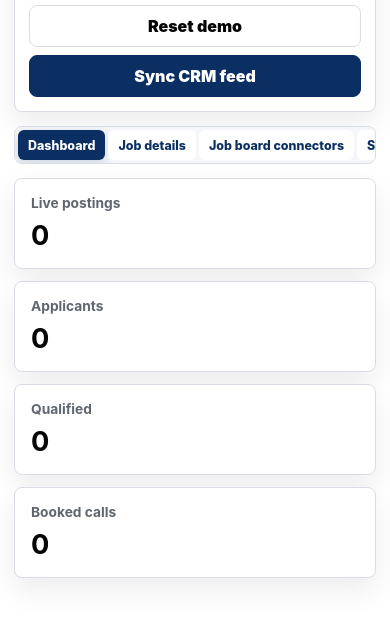
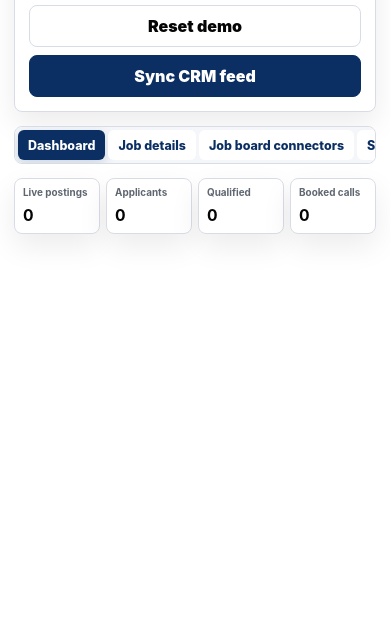
Before and after one commit to camnapper062603/closepilot-crm, a website: page recruiting.html in a window 390 px wide. Shown: the part 149-772 px from the top of the page. Drawn offline with Linux system fonts and the light colour scheme.

Commit message:
Keep mobile summary data in rows

```diff
--- a/recruiting.css
+++ b/recruiting.css
@@ -494,6 +494,27 @@ textarea {
     font-size: 1.45rem;
   }
 
+  .metrics {
+    gap: 6px;
+    grid-template-columns: repeat(4, minmax(0, 1fr));
+  }
+
+  .metrics article {
+    min-width: 0;
+    overflow-wrap: anywhere;
+    padding: 8px;
+  }
+
+  .metrics span {
+    font-size: 0.62rem;
+    line-height: 1.2;
+  }
+
+  .metrics strong {
+    font-size: 0.98rem;
+    line-height: 1.15;
+  }
+
   .topbar,
   .panel-heading,
   .candidate-head,
--- a/styles.css
+++ b/styles.css
@@ -2760,6 +2760,114 @@ button.insight-card:hover {
     width: 100%;
   }
 
+  .metrics,
+  .contact-summary,
+  .dial-summary,
+  .pipeline-health,
+  .task-summary,
+  .backup-summary,
+  .plan-summary,
+  .team-summary,
+  .contact-profile-stats {
+    gap: 6px;
+    grid-template-columns: repeat(4, minmax(0, 1fr));
+  }
+
+  .source-report-grid,
+  .insight-list,
+  .dial-info-grid,
+  .detail-grid,
+  .goal-summary,
+  .brief-grid,
+  .automation-summary,
+  .forecast-summary,
+  .workspace-profile-summary {
+    gap: 6px;
+    grid-template-columns: repeat(3, minmax(0, 1fr));
+  }
+
+  .forecast-row {
+    grid-template-columns: repeat(2, minmax(0, 1fr));
+  }
+
+  .metrics article,
+  .contact-summary article,
+  .dial-summary article,
+  .dial-info-grid article,
+  .pipeline-health article,
+  .task-summary article,
+  .backup-summary article,
+  .plan-summary article,
+  .team-summary article,
+  .workspace-profile-summary article,
+  .contact-profile-stats article,
+  .goal-summary article,
+  .forecast-summary article,
+  .brief-grid div,
+  .detail-grid article,
+  .source-card-main,
+  .source-card-meta,
+  .insight-card {
+    min-width: 0;
+    overflow-wrap: anywhere;
+    padding: 8px;
+  }
+
+  .metrics span,
+  .contact-summary span,
+  .dial-summary span,
+  .dial-info-grid span,
+  .pipeline-health span,
+  .task-summary span,
+  .backup-summary span,
+  .plan-summary span,
+  .team-summary span,
+  .workspace-profile-summary span,
+  .contact-profile-stats span,
+  .goal-summary span,
+  .goal-summary small,
+  .source-card-main span,
+  .source-card-main small,
+  .source-card-meta span,
+  .insight-card span,
+  .insight-card p,
+  .brief-grid span,
+  .detail-grid span {
+    font-size: 0.62rem;
+    line-height: 1.2;
+  }
+
+  .metrics strong,
+  .contact-summary strong,
+  .dial-summary strong,
+  .dial-info-grid strong,
+  .pipeline-health strong,
+  .task-summary strong,
+  .backup-summary strong,
+  .plan-summary strong,
+  .team-summary strong,
+  .workspace-profile-summary strong,
+  .contact-profile-stats strong,
+  .goal-summary strong,
+  .forecast-summary strong,
+  .source-card-main strong,
+  .insight-card strong,
+  .brief-grid strong,
+  .detail-grid strong {
+    font-size: 0.86rem;
+    line-height: 1.15;
+  }
+
+  .metrics strong,
+  .source-card-main strong,
+  .insight-card b {
+    font-size: 0.98rem;
+  }
+
+  .insight-card {
+    min-height: 0;
+  }
+
   .subpage-nav button,
   .segmented-control button {
     min-height: 30px;
```
Also changed, not shown: SafeLeadGenerator-Standalone.html (+27 -3 lines).
